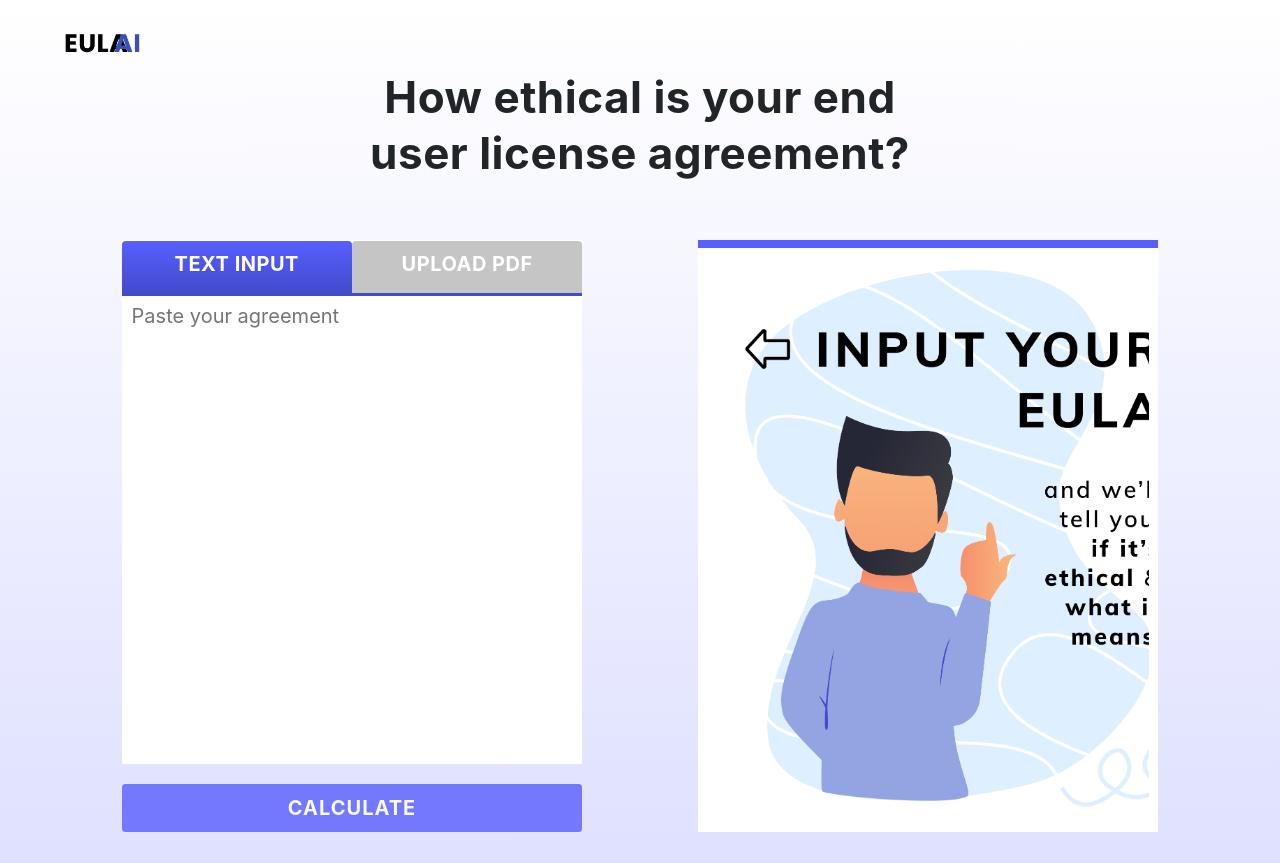
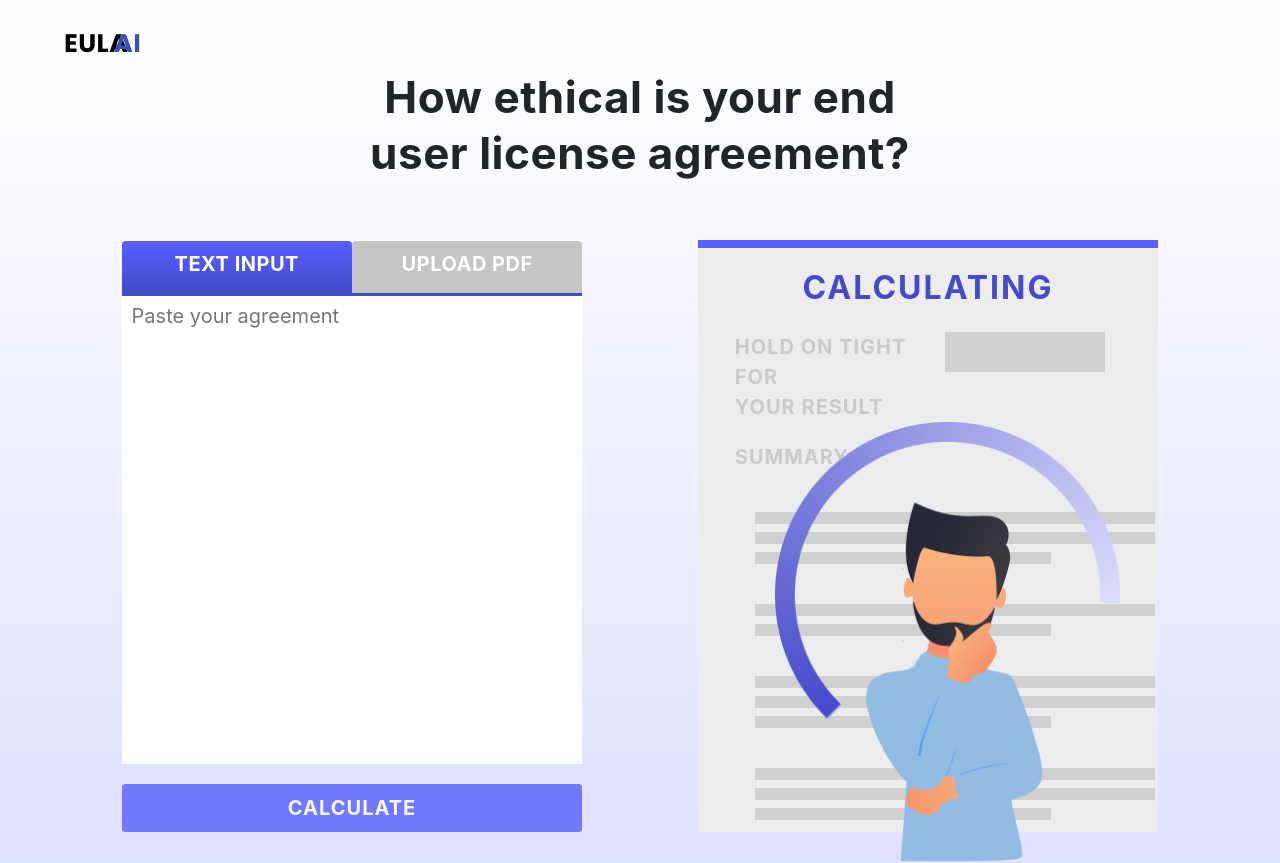
Before and after one commit to parp1/EULA.ai, a React (Create React App) app in the folder frontend/: page / in a window 1280 px wide. Shown: the top 863 px of the page. Built offline with nearby package versions, Linux system fonts and the light colour scheme.

Commit message:
Added calculating screen (#77)
Co-authored-by: Ruban Rengaraju <rubanrengaraju005@gmail.com>

```diff
--- a/frontend/src/components/Output/Output.jsx
+++ b/frontend/src/components/Output/Output.jsx
@@ -6,7 +6,7 @@ class Output extends Component {
 	constructor(props) {
 		super(props);
 		this.state = {
-			outputState: 0 /* 0 = idle, 1 = calculating, 2 = valid response, 3 = error */,
+			outputState: 1 /* 0 = idle, 1 = calculating, 2 = valid response, 3 = error */,
 			error: '',
 			classification: '',
 			summary: '',
@@ -19,9 +19,9 @@ class Output extends Component {
 
 	render() {
 		return (
-			<Container>
+			<Container state={this.state.outputState}>
 				<TopBar />
-				<BelowTopBar>
+				<BelowTopBar state={this.state.outputState}>
 					{this.state.outputState == 0 && (
 						<>
 							<IdleContainer>
@@ -32,7 +32,38 @@ class Output extends Component {
 					{this.state.outputState == 1 && (
 						<>
 							{/* TODO (Ruban): Calculating screen */}
-							<div>Calculating</div>
+							<YourEulaAnalysis>Calculating</YourEulaAnalysis>
+							<CalcHeaderWrapper>
+								<CalcHeader>Hold On tight for<br></br>your result</CalcHeader>
+								<BigBar></BigBar>
+							</CalcHeaderWrapper>
+							<CalcTextContainer>
+								<CalcHeaderSummary>Summary</CalcHeaderSummary>
+								<CalcBarGroup>
+									<CalcGreyBar width="50vh">.</CalcGreyBar>
+									<CalcGreyBar width="50vh">.</CalcGreyBar>
+									<CalcGreyBar width="37vh">.</CalcGreyBar>
+								</CalcBarGroup>
+								<CalcBarGroup>
+									<CalcGreyBar width="50vh">.</CalcGreyBar>
+									<CalcGreyBar width="37vh">.</CalcGreyBar>
+								</CalcBarGroup>
+								<CalcBarGroup>
+									<CalcGreyBar width="50vh">.</CalcGreyBar>
+									<CalcGreyBar width="50vh">.</CalcGreyBar>
+									<CalcGreyBar width="37vh">.</CalcGreyBar>
+								</CalcBarGroup>
+								<CalcBarGroup>
+									<CalcGreyBar width="50vh">.</CalcGreyBar>
+									<CalcGreyBar width="50vh">.</CalcGreyBar>
+									<CalcGreyBar width="37vh">.</CalcGreyBar>
+								</CalcBarGroup>
+							</CalcTextContainer>
+
+							<CalcContainer>
+								<CalcImage Image src="calculating.png" />
+							</CalcContainer>
+
 						</>
 					)}
 					{this.state.outputState == 2 && (
@@ -78,9 +109,94 @@ const IdleImage = styled.img`
 	width: auto;
 	margin-left: auto;
 	margin-right: auto;
+	z-index=-1;
 `;
 
 ////////////////////// TODO (Ruban): Calculating ///////////////////////
+
+const CalcContainer = styled.div`
+	height: 100%;
+	width: 100%;
+	text-align: center;
+	position: relative;
+	overflow: hidden;
+`;
+
+const CalcImage = styled.img`
+	height: 55vh;
+	margin-left: auto;
+	margin-right: auto;
+	left: 40px;
+	position: absolute;
+`;
+
+const CalcHeaderWrapper = styled.div`
+	display: grid;
+    grid-template-columns: 1fr 1fr;
+
+`;
+
+const BigBar = styled.div`
+	background: ${colors.BAR_GRAY};
+	height: 5vh;
+	width: 20vh;
+	margin: 0 auto;
+	margin-top: 2.5vh;
+	color: ${colors.BAR_GRAY};
+`;
+
+const CalcHeader = styled.div`
+	width: 100%;
+	font-weight: bolder;
+	font-size: 2.5vh;
+	letter-spacing: 1px;
+	color: ${colors.TEXT_GRAY};
+	text-align: left;
+	text-transform: uppercase;
+	margin-top: 2.5vh;
+`;
+
+const CalcHeaderSummary = styled.div`
+	width: 100%;
+	font-weight: bolder;
+	font-size: 2.5vh;
+	letter-spacing: 1px;
+	color: ${colors.TEXT_GRAY};
+	text-align: left;
+	text-transform: uppercase;
+	margin-top: 2.5vh;
+`;
+
+const CalcTextContainer = styled.div`
+	position: absolute;
+	overflow:hidden;
+`;
+
+const CalcGreyBar = styled.div`
+	margin-top: 1vh;
+	width: ${(props) => props.width};
+	height: 1.5vh;
+	background: ${colors.BAR_GRAY};
+	color: ${colors.BAR_GRAY};
+`;
+
+const CalcBarGroup = styled.div`
+	margin-top: 5vh;
+	padding-left: 20px;
+	padding-right: 20px;
+`;
+
+
+/* Rectangle 497 */
+
+// position: absolute;
+// width: 348px;
+// height: 13px;
+// left: 873px;
+// top: 555px;
+
+// background: #D1D0D0;
+
 
 ////////////////////// Valid response ///////////////////////
 
@@ -185,6 +301,14 @@ const ErrorMessage = styled.div`
 
 ////////////////////// General ///////////////////////
 
+let setOverflow = (value) => {
+	if(value === 1) {
+		return "none"
+	} else {
+		return "scroll"
+	}
+}
+
 const BelowTopBar = styled.div`
 	margin-left: auto;
 	margin-right: auto;
@@ -193,7 +317,7 @@ const BelowTopBar = styled.div`
 	width: 96%;
 	padding: 0px 28px;
 	height: 69vh;
-	overflow-y: scroll;
+	overflow-y: ${(props) => setOverflow(props.state)};
 `;
 
 const TopBar = styled.div`
@@ -202,10 +326,18 @@ const TopBar = styled.div`
 	background-color: ${colors.DARK_PURPLE};
 `;
 
+let setColor = (value) => {
+	if (value === 1) {
+		return colors.LIGHTEST_GRAY
+	} else {
+		return colors.WHITE
+	}
+}
+
 const Container = styled.div`
 	height: 74vh;
 	width: 36vw;
-	background-color: ${colors.WHITE};
+	background-color: ${(props) => setColor(props.state)};
 `;
 
 export default Output;
--- a/frontend/src/constants/styles.jsx
+++ b/frontend/src/constants/styles.jsx
@@ -2,8 +2,11 @@ export const colors = {
 	DARK_BLUE: '#444ACA',
 	LILAC: '#CED0FF',
 	LIGHT_PURPLE: '#EDEEFF',
+	LIGHTEST_GRAY: '#ECECEC',
 	LIGHTER_GRAY: '#dbdbdb',
 	LIGHT_GRAY: '#C5C5C5',
+	BAR_GRAY: '#D1D0D0',
+	TEXT_GRAY: '#CACACA',
 	LIGHT_BLUE: '#E6EFFF',
 	WHITE: '#FFFFFF',
 	BLACK: '#000000',
```
Also changed, not shown: frontend/public/calculating.png (added).
